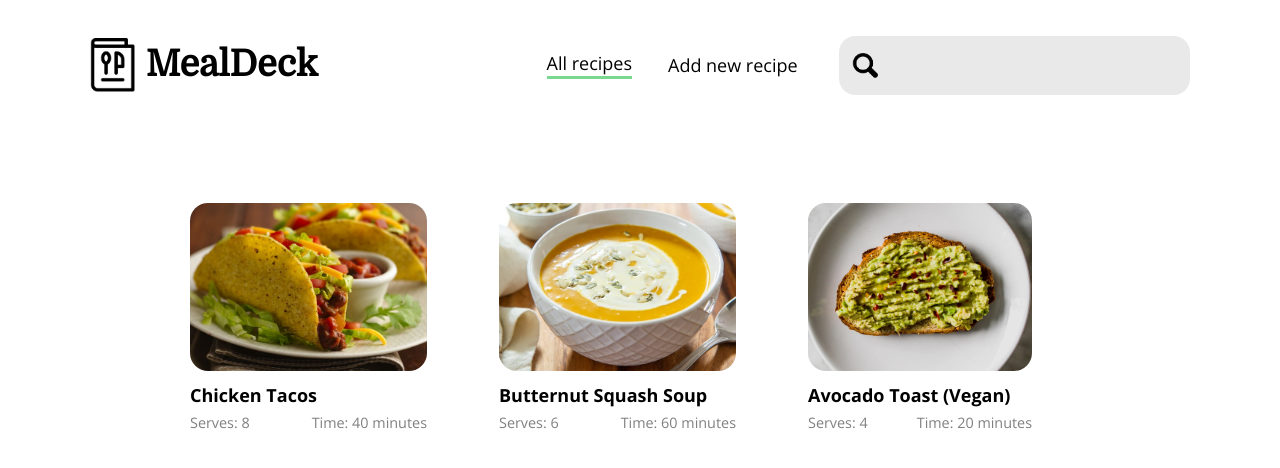
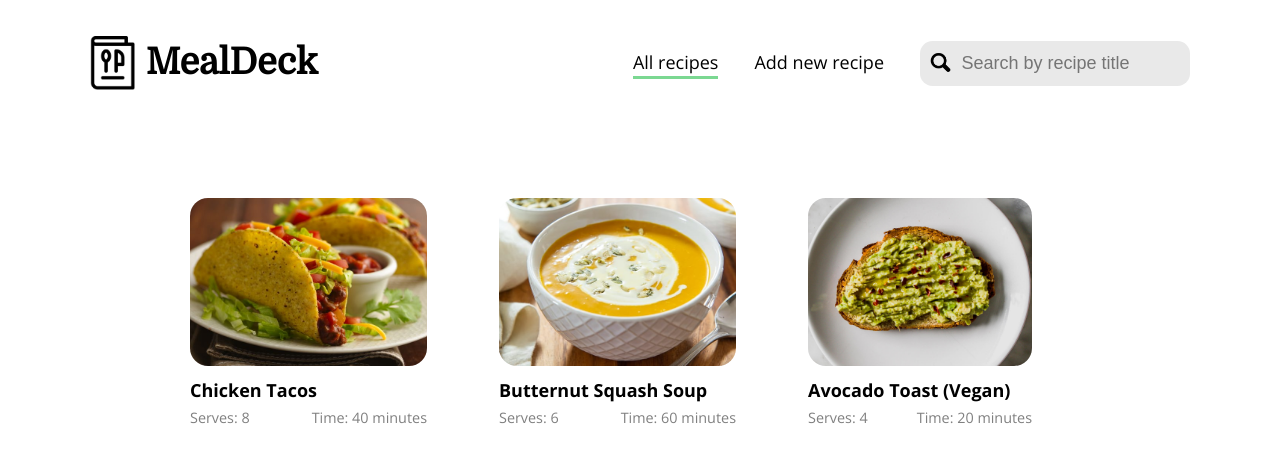
Before and after one commit to edlsto/recipe-creator, a Vue app: page / in a window 1280 px wide. Shown: the top 468 px of the page. Built offline with nearby package versions, Linux system fonts and the light colour scheme.

Commit message:
Add search

```diff
--- a/src/components/Nav.vue
+++ b/src/components/Nav.vue
@@ -13,13 +13,32 @@
 
       <router-link to="/add" class="nav-link">Add new recipe</router-link>
 
-      <input type="text" class="search" />
+      <input
+        type="text"
+        class="search"
+        v-model="search"
+        v-on:keyup="setSearch"
+        placeholder="Search by recipe title"
+      />
     </div>
   </div>
 </template>
 
 <script>
-export default { name: "Nav" };
+export default {
+  name: "Nav",
+  methods: {
+    setSearch: function() {
+      console.log("fired");
+      this.$emit("search-input", this.search);
+    },
+  },
+  data() {
+    return {
+      search: "",
+    };
+  },
+};
 </script>
 
 <style>
@@ -67,10 +86,16 @@ a {
   background: 4% / 8% no-repeat url("../assets/search.png");
   background-color: rgb(233, 233, 233);
   padding-left: 2.3em;
-  font-size: 1.3em;
+  font-size: 1em;
   outline: none;
 }
 .nav-link.router-link-exact-active {
   border-bottom: 3px solid rgb(123, 216, 146);
+  margin-bottom: -3px;
+}
+
+.nav-link:hover {
+  border-bottom: 6px solid rgb(123, 216, 146);
+  margin-bottom: -6px;
 }
 </style>
```
